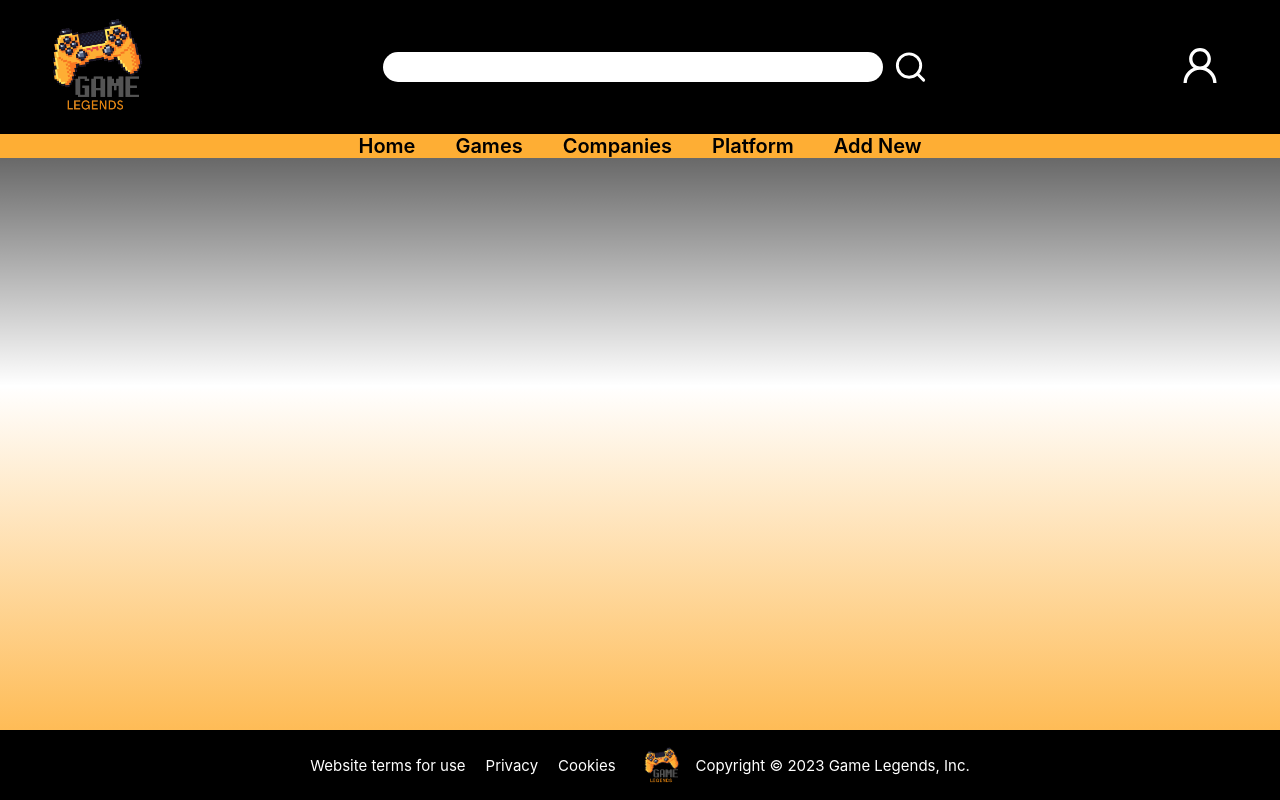
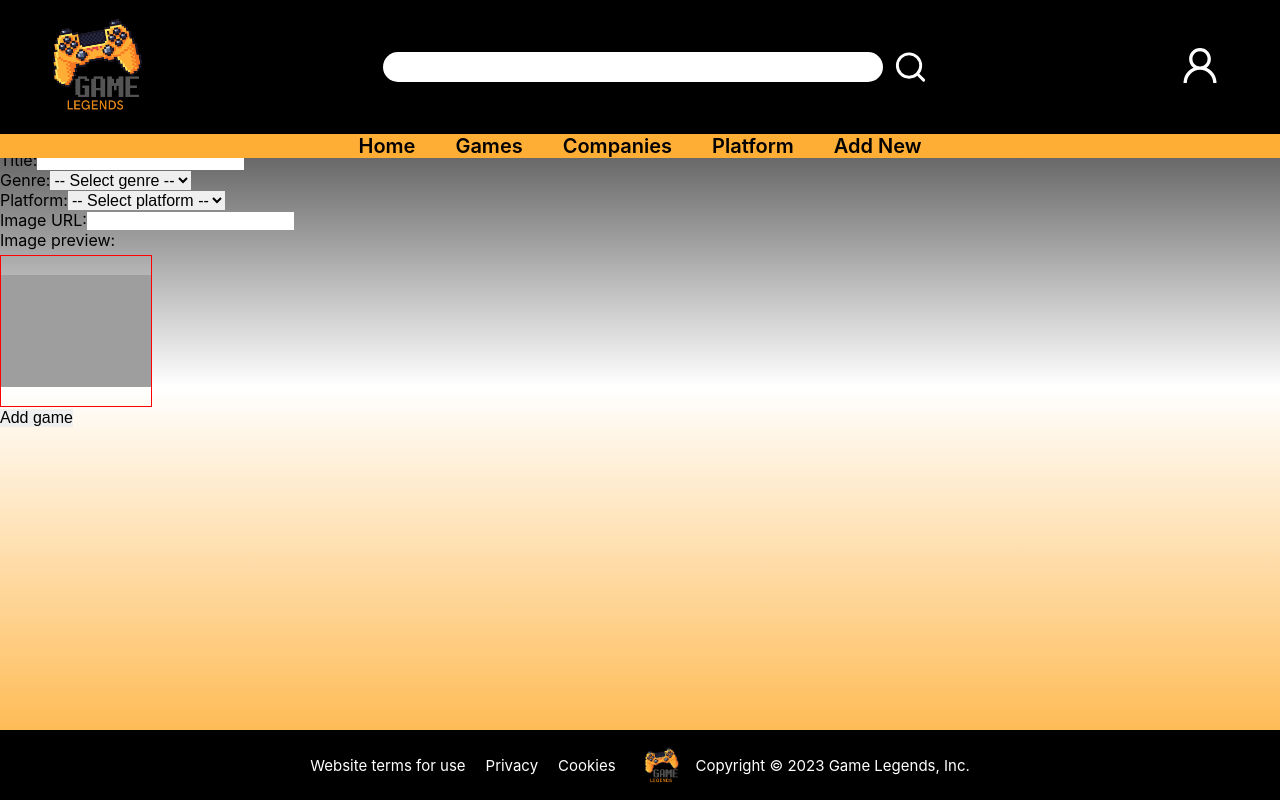
Before and after one commit to Seyerte/gameLegends-Frontend, a React (Create React App) app: page /games/add in a window 1280 px wide. Built offline with nearby package versions, Linux system fonts and the light colour scheme; grey boxes are pictures that could not be loaded.

Commit message:
add formadd game creation form

```diff
--- a/src/App.js
+++ b/src/App.js
@@ -6,6 +6,7 @@ import Navbar from './components/Navbar/Navbar';
 import GameDetail from './pages/GameDetail/GameDetail';
 import Games from './pages/Games/Games';
 import Home from './pages/Home/Home';
+import GameForm from './pages/GameForm/GameForm';
 
 
 function App() {
@@ -17,6 +18,7 @@ function App() {
         <Route path='/' element={<Home/>}/>
         <Route path='/games' element={<Games/>}/>
         <Route path='/gamedetail/:id' element={<GameDetail/>}/>
+        <Route path ='/games/add' element={<GameForm/>}/>
       </Routes>
       </div>
       <Footer/>
--- a/src/apiServices/gameServices.js
+++ b/src/apiServices/gameServices.js
@@ -10,6 +10,11 @@ const gameServices = {
   getGameById(id){
   return axios.get(url + `/${id}`)
   .then((res) => res.data)
+  },
+
+  create(game){
+    return axios.post(url, game)
+      .then((res) => res.data)
   }
 }
 
--- a/src/components/Navbar/Navbar.jsx
+++ b/src/components/Navbar/Navbar.jsx
@@ -26,7 +26,7 @@ function Navbar() {
           <Link className={styles.link} to={'/games'}>Games</Link>
           <Link className={styles.link} to={''}>Companies</Link>
           <Link className={styles.link} to={''}>Platform</Link>
-          <Link className={styles.link} to={''}>Add New</Link>
+          <Link className={styles.link} to={'/games/add'}>Add New</Link>
         </div>
       </div>
   );
--- /dev/null
+++ b/src/pages/GameForm/GameForm.jsx
@@ -0,0 +1,108 @@
+import React, { useState } from 'react'
+import styles from './GameForm.module.css'
+import gameServices from '../../apiServices/gameServices.js'
+import { useNavigate } from 'react-router-dom';
+
+const addNewGame = {
+  title: '',
+  genre: '',
+  platform: '',
+  imgUrl: '',
+};
+
+export default function GameForm() {
+
+  const [newGame, setNewGame] = useState (addNewGame);
+  const navigator = useNavigate ();
+
+  const handlerSubmit = async (e) => {
+    e.preventDefault();
+    await gameServices.create(newGame);
+    navigator('/games');
+  };
+
+
+  const handleOnChange = (e) => {
+
+  console.log("target:", e.target);
+  console.log("name:", e.target.name);
+  console.log("value:", e.target.value);
+
+    setNewGame({
+      ...newGame,
+      [e.target.name]: e.target.value,
+    });
+  };
+
+  return (
+    <div>
+      <form onSubmit={handlerSubmit}>
+      <div className={styles.formGroup}>
+          <label htmlFor="title">Title:</label>
+          <input
+            type="text"
+            id="title"
+            value={newGame.title}
+            onChange={handleOnChange}
+            name= "title"
+            required
+          />
+        </div>
+        <div className={styles.formGroup}>
+          <label htmlFor="genre">Genre:</label>
+          <select
+            id="genre"
+            value={newGame.genre}
+            onChange={handleOnChange}
+            name= "genre"
+            required
+          >
+            <option value="">-- Select genre --</option>
+            <option value="Action">Action</option>
+            <option value="Adventure">Adventure</option>
+            <option value="RPG">RPG</option>
+            <option value="Strategy">Strategy</option>
+            <option value="Sports">Sports</option>
+          </select>
+        </div>
+        <div className={styles.formGroup}>
+          <label htmlFor="platform">Platform:</label>
+          <select
+            id="platform"
+            value={newGame.platform}
+            onChange={handleOnChange}
+            name= "platform"
+            required
+          >
+            <option value="">-- Select platform --</option>
+            <option value="PC">PC</option>
+            <option value="PlayStation">Ps4</option>
+            <option value="PlayStation">Ps5</option>
+            <option value="Xbox">Xbox</option>
+            <option value="Nintendo">Nintendo</option>
+          </select>
+        </div>
+        <div className={styles.formGroup}>
+          <label htmlFor="imgUrl">Image URL:</label>
+          <input
+            type="text"
+            id="imgUrl"
+            value={newGame.imgUrl}
+            onChange={handleOnChange}
+            name= "imgUrl"
+          />
+        </div>
+        <div className={styles.formGroup}>
+          <label htmlFor="imgPreview">Image preview:</label>
+          <img
+            id="imgPreview"
+            className={styles.imgPreview}
+            src={newGame.imgUrl  === '' ? 'https://maxler.com/local/templates/maxler/assets/img/not-found.png' : newGame.imgUrl}
+            alt={newGame.title}
+            />
+        </div>
+        <button type="submit">Add game</button>
+      </form>
+    </div>
+  )
+}
--- /dev/null
+++ b/src/pages/GameForm/GameForm.module.css
@@ -0,0 +1,8 @@
+.imgPreview {
+  border: 1px solid red;
+  display: block;
+  width: 150px;
+  height: 150px;
+  object-fit: contain;
+  margin-top: 5px;
+}
--- a/src/pages/Home/Home.jsx
+++ b/src/pages/Home/Home.jsx
@@ -4,8 +4,6 @@ import styles from './Home.module.css'
 function Home() {
   return (
     <div className={styles.homeContainer}>
-      <h2>Prueba</h2>
-      <p> safjeropujgptgofbo`´kvbfg` </p>
     </div>
   )
 }
```
